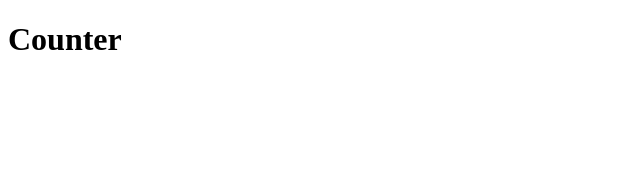
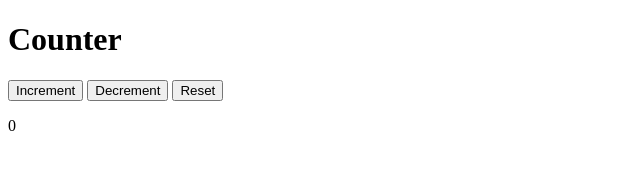
Before and after one commit to meisterk/counterjs, a plain HTML site: page index.html in a window 1280 px wide. Shown: the whole page, without its empty margins (0-640 px from the left). Drawn offline with Linux system fonts and the light colour scheme.

Commit message:
Add buttons an output element

```diff
--- a/index.html
+++ b/index.html
@@ -4,10 +4,15 @@
 <head>
     <meta charset="UTF-8">
     <title>Counter</title>
+
 </head>
 
 <body>
     <h1>Counter</h1>
+    <button id="increment">Increment</button>
+    <button id="decrement">Decrement</button>
+    <button id="reset">Reset</button>
+    <p id="output">0</p>
 </body>
 
 </html>
```
